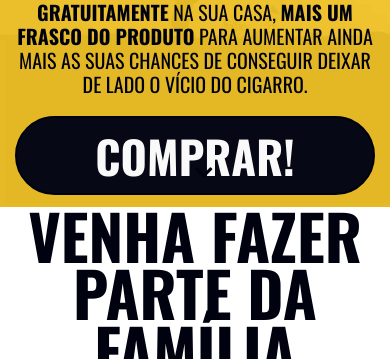
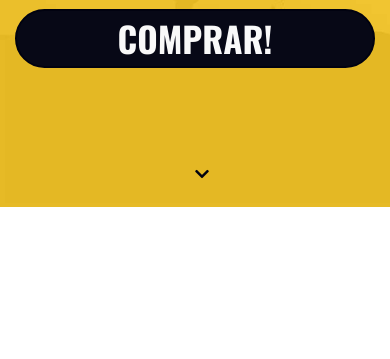
Before and after one commit to fabriziofeitosa/html_workana_nicocontrol, a plain HTML site: page index.html in a window 390 px wide. Shown: the part 1481-1840 px from the top of the page. Drawn offline with nearby package versions, Linux system fonts and the light colour scheme.

Commit message:
Ajustes + Responsivo

```diff
--- a/assets/js/theme.js
+++ b/assets/js/theme.js
@@ -8,11 +8,10 @@
     verticalCentered: true,
     scrollBar: true,
     anchors: ['slide1', 'slide2', 'slide3', 'slide4', 'slide5', 'slide6', 'slide7'],
-    autoScrolling: true,
     onLeave: function(origin, destination, direction){
       var leavingSection = this;
+      if( window.innerWidth < 768 ) return;
 
-      //after leaving section 2
       if(origin.index == 5 && direction =='down'){
         fullpage_api.setFitToSection(false);
         fullpage_api.setAutoScrolling(false);
@@ -20,7 +19,6 @@
       }
 
       else if(origin.index == 6 && direction == 'up'){
-        fullpage_api.moveTo(6);
         fullpage_api.setFitToSection(true);
         fullpage_api.setAutoScrolling(true);
         // fullpage_api.setResponsive(false);
@@ -28,6 +26,7 @@
     },
     responsiveWidth: 768,
     afterResponsive: function(isResponsive){
+      fullpage_api.destroy();
     }
   });
 
--- a/assets/style.scss
+++ b/assets/style.scss
@@ -131,21 +131,29 @@
 #fullpage {
     .section {
         position: relative;
-        font-size: 20px;
         line-height: 1.2;
         background-size: cover;
         background-attachment: fixed;
+        font-size: 16px;
+        @include w-md() {
+            font-size: 20px;
+        }
 
         .header {
             text-align: center;
             .titulo {
                 line-height: 0.92;
                 font-weight: bold;
-
+                font-size: 36px;
+                @include w-md() {
                     font-size: 62px;
                 }
+            }
             .sub-titulo {
+                font-size: 16px;
+                @include w-md() {
                     font-size: 26px;
+                }
             }
         }
 
@@ -206,18 +214,35 @@
 .area-01 {
     background-position: center;
     background-size: cover;
+    text-align: center;
+    @include w-md() {
+        text-align: left;
+    }
 
     .menor {
+        max-width: 100%;
+        font-size: 20px;
+        @include w-md() {
+            max-width: 260px;
             font-size: 30px;
-        max-width: 260px;
+        }
     }
     h1 {
+        line-height: 1.022;
+        font-size: 50px;
+        @include w-md() {
             font-size: 80px;
-        line-height: 1.022;
+        }
     }
     .sub {
+        max-width: 100%;
         font-size: 26px;
+        margin-bottom: 30px;
+        @include w-md() {
             max-width: 380px;
+            font-size: 26px;
+            margin-bottom: 0px;
+        }
     }
 }
 
@@ -227,17 +252,18 @@
         margin: 40px auto;
     }
     .text-final {
+        text-align: center;
+        font-size: 16px;
+        @include w-md() {
             font-size: 20px;
-        text-align: center;
+        }
     }
     .btn-comprar {
         display: block;
         margin: 20px auto 0;
         background-color: $preto;
         color: #fff;
-        font-size: 45px;
         line-height: 1;
-        padding: 15px 35px;
         width: 100%;
         max-width: 500px;;
         text-align: center;
@@ -246,6 +272,13 @@
         transition: all 1s;
         animation: piscarButao 1s infinite  alternate;
         border: 2px solid $preto;
+
+        font-size: 35px;
+        padding: 10px 20px;
+        @include w-md() {
+            font-size: 45px;
+            padding: 15px 35px;
+        }
     }
     p {
         margin: 0;
@@ -305,6 +338,10 @@
 
 .area-06 {
     text-align: center;
+    padding: 50px 0 60px;
+    @include w-md() {
+        padding: 0;
+    }
     .header {
         margin-bottom: 40px;
     }
@@ -313,6 +350,10 @@
         box-shadow: 0px 3px 7px 0px rgba(6, 6, 6, 0.35);
         padding: 10px;
         display: inline-block;
+        margin-bottom: 20px;
+        @include w-md() {
+            margin-bottom: 0px;
+        }
     }
     .frase-destaque {
         display: inline-block;
@@ -357,7 +398,10 @@
                 }
             }
             .card-body {
+                font-size: 14px;
+                @include w-md() {
                     font-size: 18px;
+                }
             }
         }
     }
@@ -366,9 +410,7 @@
         margin: 20px auto 0;
         background-color: $preto;
         color: #fff;
-        font-size: 35px;
         line-height: 1;
-        padding: 15px 35px;
         width: 100%;
         max-width: 500px;;
         text-align: center;
@@ -377,20 +419,58 @@
         transition: all 1s;
         animation: piscarButao 1s infinite  alternate;
         border: 2px solid $preto;
+
+        font-size: 24px;
+        padding: 10px 25px;
+        @include w-md() {
+            font-size: 35px;
+            padding: 15px 35px;
+        }
     }
 }
 
 .area-07 {
     .header {
         margin-bottom: 20px;
+        text-align: right !important;
+        padding-right: 20px;
+        @include w-md() {
+            text-align: center !important;
+            padding-right: 0px;
+        }
     }
     .conteudo {
         position: relative;
+        .area-de-texto {
+            text-align: center;
+            @include w-md() {
+                text-align: left;
+            }
+        }
     }
     .selo {
         position: absolute;
+        top: -50px;
+        left: 10px;
+        @include w-md() {
+            top: -160px;
+            left: 0px;
+        }
+        @include w-lg() {
+            top: -40px;
+            left: 0;
+        }
+        @include w-xl() {
             top: 0;
             left: 0;
+        }
+
+        img {
+            width: 80px;
+            @include w-md() {
+                width: auto;
+            }
+        }
     }
     .pessoas {
         max-width: 100%;
@@ -449,5 +529,9 @@
     .avisos {
         border-top: 2px solid #fff;
         padding-top: 20px;
+        font-size: 14px;
+        @include w-md() {
+            font-size: inherit;
         }
     }
+}
```
Also changed, not shown: assets/style.min.css, 1 other file. Lines whose indentation alone changed are shown as unchanged.
